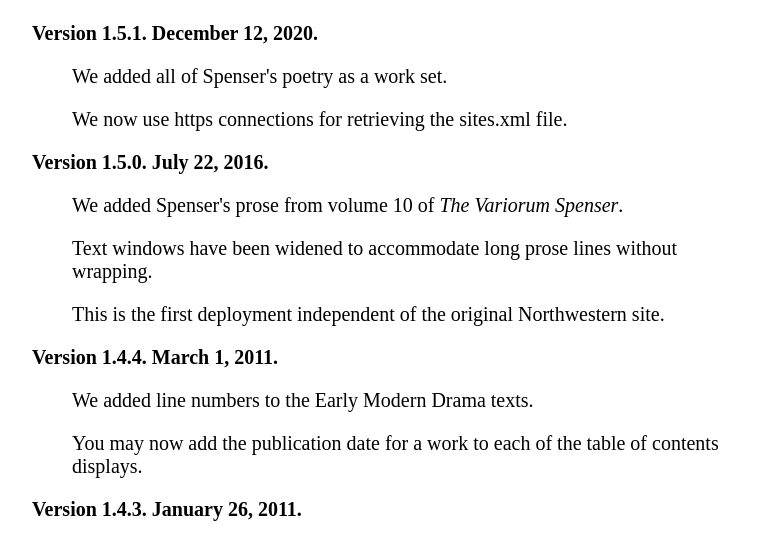
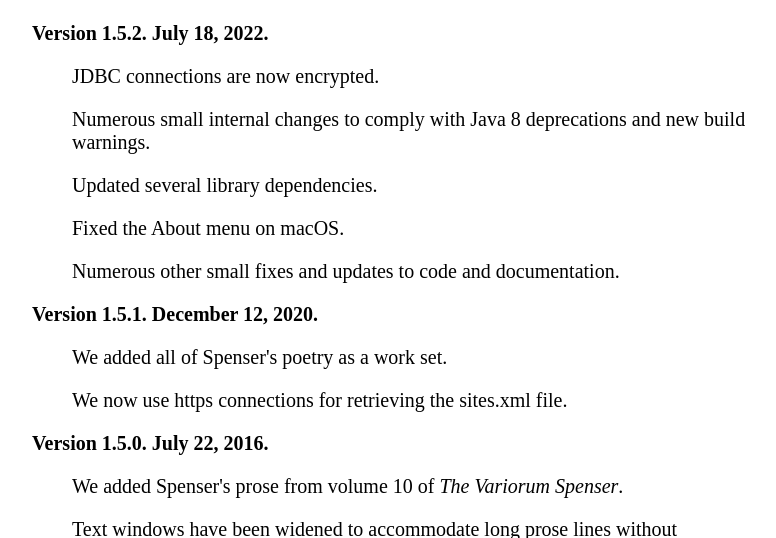
Before and after one commit to craigberry/wordhoard, a plain HTML site: page userman/version-history.html in a window 1280 px wide. Shown: the part 271-809 px from the top of the page, without its empty margins (224-1000 px from the left). Drawn offline with Linux system fonts and the light colour scheme.

Commit message:
Bump version to 1.5.2

```diff
--- a/userman/version-history.html
+++ b/userman/version-history.html
@@ -41,6 +41,27 @@
 <div class="space" />
 
 <h2>Version History</h2>
+
+<p><b>Version 1.5.2. July 18, 2022.</b></p>
+
+<blockquote>
+
+<p>JDBC connections are now encrypted.
+</p>
+
+<p>Numerous small internal changes to comply with Java 8 deprecations and new build warnings.
+</p>
+
+<p>Updated several library dependencies.
+</p>
+
+<p>Fixed the About menu on macOS.
+</p>
+
+<p>Numerous other small fixes and updates to code and documentation.
+</p>
+
+</blockquote>
 
 <p><b>Version 1.5.1. December 12, 2020.</b></p>
 
```
Also changed, not shown: userman/index.html (+2 -2 lines), 1 other file.
